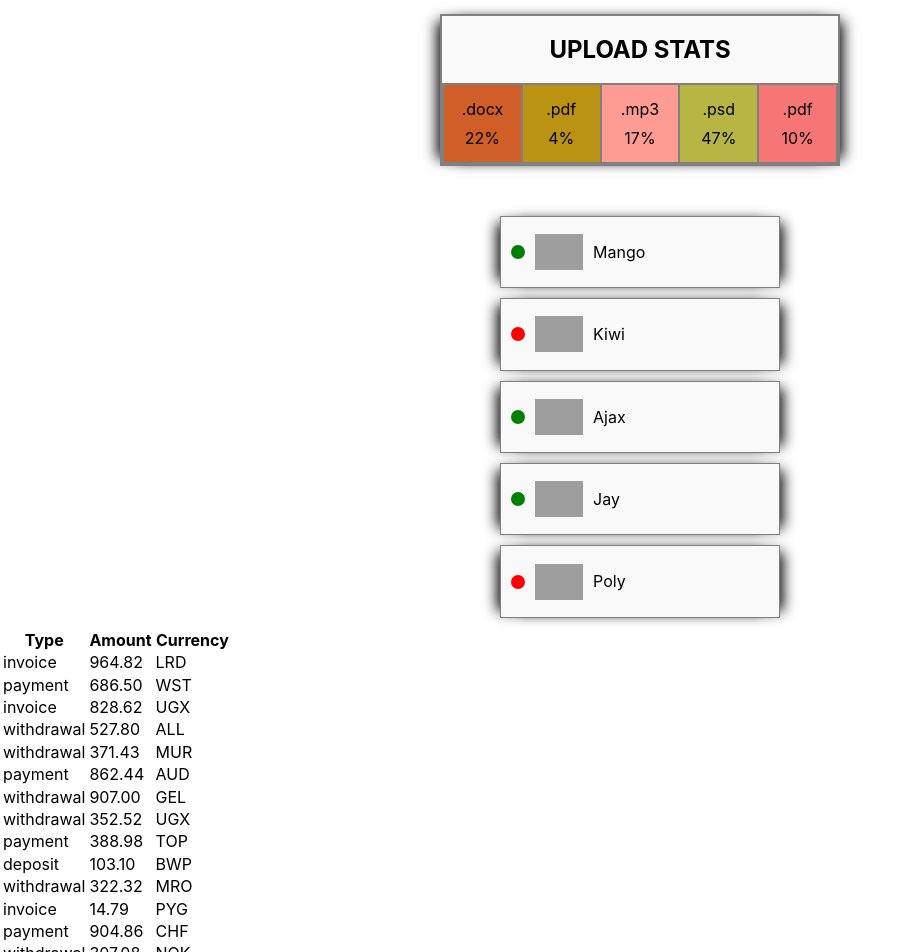
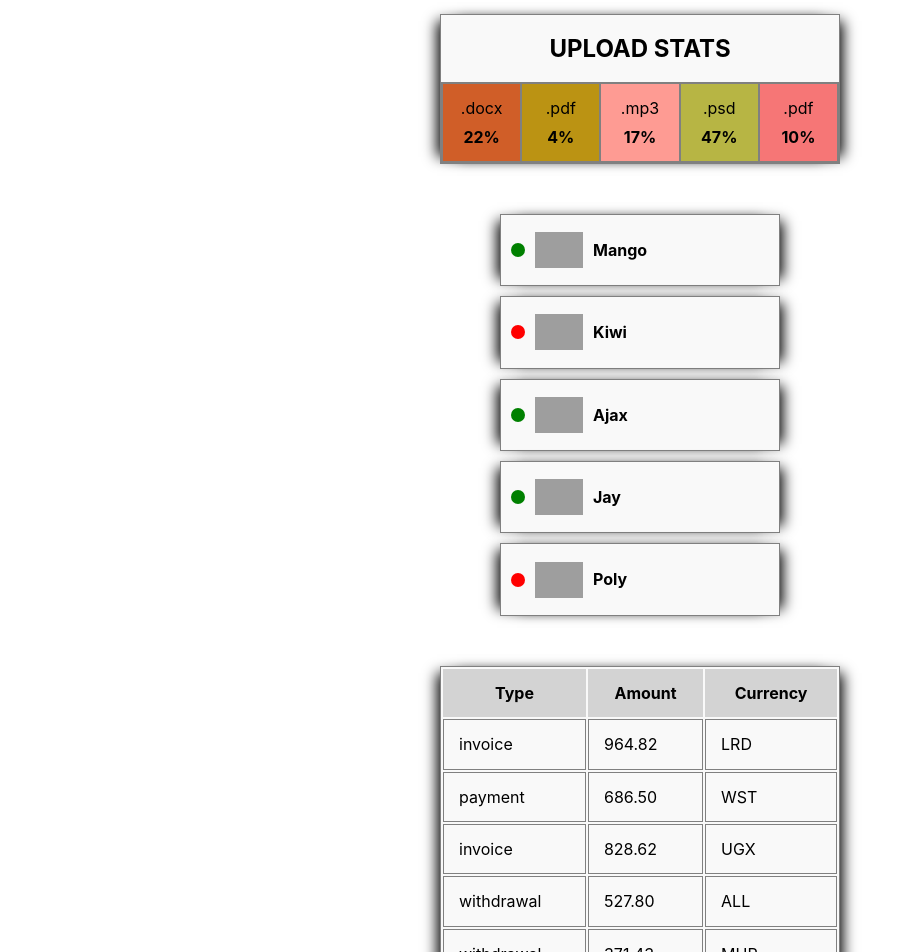
Before and after one commit to Y0less/goit-react-hw-01-components, a React (Create React App) app: page / in a window 1280 px wide. Shown: the part 480-1432 px from the top of the page, without its empty margins (0-914 px from the left). Built offline with nearby package versions, Linux system fonts and the light colour scheme; grey boxes are pictures that could not be loaded.

Commit message:
partial 4.03

```diff
--- a/src/components/FriendList/FriendList.jsx
+++ b/src/components/FriendList/FriendList.jsx
@@ -1,12 +1,17 @@
 import { FriendListItem } from 'components/FriendListItem/FriendListItem';
-import {FriendList} from './FriendList.styled'
+import { FriendList } from './FriendList.styled';
 
 export const FriendsList = props => {
   return (
-    <FriendList className="friend-list">
-      {props.friends.map(({ avatar, name, isOnline, id }) =>
-        <FriendListItem key={id} avatar={avatar} name={name} isOnline={isOnline}/>
-      )}
+    <FriendList>
+      {props.friends.map(({ avatar, name, isOnline, id }) => (
+        <FriendListItem
+          key={id}
+          avatar={avatar}
+          name={name}
+          isOnline={isOnline}
+        />
+      ))}
     </FriendList>
   );
 };
--- a/src/components/FriendListItem/FriendListItem.jsx
+++ b/src/components/FriendListItem/FriendListItem.jsx
@@ -1,11 +1,11 @@
-import { Status } from 'components/FriendListItem/FriendListItem.styled'
-import {Container} from 'components/FriendListItem/FriendListItem.styled'
+import { Name, Status } from 'components/FriendListItem/FriendListItem.styled';
+import { Container } from 'components/FriendListItem/FriendListItem.styled';
 export const FriendListItem = ({ avatar, name, isOnline }) => {
   return (
-    <Container className="item">
-      <Status $isonline={isOnline} className="status"></Status>
-      <img className="avatar" src={avatar} alt="User avatar" width="48" />
-      <p className="name">{name}</p>
+    <Container>
+      <Status $isonline={isOnline}></Status>
+      <img src={avatar} alt="User avatar" width="48" />
+      <Name>{name}</Name>
     </Container>
   );
 };
--- a/src/components/FriendListItem/FriendListItem.styled.js
+++ b/src/components/FriendListItem/FriendListItem.styled.js
@@ -7,7 +7,7 @@ export const Container = styled.li`
   gap: 10px;
   padding: 10px;
   margin: 10px;
-  border: 1px solid gray;
+  border: ${props => props.theme.border};
   background-color: ${props => props.theme.colors.cardColor};
   box-shadow: ${props => props.theme.shadow};
 `;
@@ -18,3 +18,7 @@ export const Status = styled.span`
   border-radius: 50%;
   background-color: ${props => (props.$isonline ? 'green' : 'red')};
 `;
+
+export const Name = styled.p`
+  font-weight: bold;
+`;
--- a/src/components/Profile/Profile.styled.js
+++ b/src/components/Profile/Profile.styled.js
@@ -6,7 +6,7 @@ export const ProfileWrap = styled.div`
   margin-left: auto;
   margin-right: auto;
   width: 300px;
-  border: 1px solid gray;
+  border: ${props => props.theme.border};
   border-radius: ${props => props.theme.radius.borderRadius};
   background-color: ${props => props.theme.colors.cardColor};
   box-shadow: ${props => props.theme.shadow};
--- a/src/components/Statistics/Statistics.jsx
+++ b/src/components/Statistics/Statistics.jsx
@@ -1,16 +1,22 @@
-import { List, ListItem, Section, StatItem } from './Statistics.styled';
+import {
+  List,
+  ListItem,
+  Section,
+  StatItem,
+  Percentage,
+} from './Statistics.styled';
 import { getRandomHexColor } from 'Utils/randomColor';
 
 export const Statistics = ({ title, stats }) => {
   return (
-    <Section className="statistics">
-      {title && <h2 className="title">{title}</h2>}
-      <List className="stat-list">
+    <Section>
+      {title && <h2>{title}</h2>}
+      <List>
         {stats.map(({ id, label, percentage }) => {
           return (
-            <ListItem key={id} className="item" color={getRandomHexColor()}>
-              <StatItem className="label">{label}</StatItem>
-              <StatItem className="percentage">{percentage}%</StatItem>
+            <ListItem key={id} color={getRandomHexColor()}>
+              <StatItem>{label}</StatItem>
+              <Percentage>{percentage}%</Percentage>
             </ListItem>
           );
         })}
--- a/src/components/Statistics/Statistics.styled.js
+++ b/src/components/Statistics/Statistics.styled.js
@@ -7,7 +7,7 @@ export const Section = styled.section`
   margin-left: auto;
   text-align: center;
   width: 400px;
-  border: 2px solid gray;
+  border: ${props => props.theme.border};
   text-transform: uppercase;
   background-color: ${props => props.theme.colors.cardColor};
   box-shadow: ${props => props.theme.shadow};
@@ -31,3 +31,8 @@ export const ListItem = styled.li`
 export const StatItem = styled.span`
   margin: 5px;
 `;
+
+export const Percentage = styled.span`
+  margin: 5px;
+  font-weight: bold;
+`;
--- a/src/components/TransactionHistory/TransactionHistory.jsx
+++ b/src/components/TransactionHistory/TransactionHistory.jsx
@@ -1,22 +1,24 @@
+import { Table, TableData, TableHead } from './TransactionHistory.styled';
+
 export const TransactionHistory = props => {
-console.log('props :>> ', props);
   return (
-<table className="transaction-history">
+    <Table className="transaction-history">
       <thead>
         <tr>
-            <th>Type</th>
-            <th>Amount</th>
-            <th>Currency</th>
+          <TableHead>Type</TableHead>
+          <TableHead>Amount</TableHead>
+          <TableHead>Currency</TableHead>
         </tr>
       </thead>
       <tbody>
-        {props.items.map(({id, type, amount, currency}) =>
+        {props.items.map(({ id, type, amount, currency }) => (
           <tr key={id}>
-            <td>{type}</td>
-            <td>{amount}</td>
-            <td>{currency}</td>
-        </tr>)}
+            <TableData>{type}</TableData>
+            <TableData>{amount}</TableData>
+            <TableData>{currency}</TableData>
+          </tr>
+        ))}
       </tbody>
-</table>
-)
-}
+    </Table>
+  );
+};
--- a/src/components/TransactionHistory/TransactionHistory.styled.js
+++ b/src/components/TransactionHistory/TransactionHistory.styled.js
@@ -1 +1,23 @@
 import styled from 'styled-components';
+
+export const Table = styled.table`
+  margin-top: 50px;
+  margin-right: auto;
+  margin-left: auto;
+
+  width: 400px;
+
+  border: ${props => props.theme.border};
+  background-color: ${props => props.theme.colors.cardColor};
+  box-shadow: ${props => props.theme.shadow};
+`;
+
+export const TableHead = styled.th`
+  padding: 15px;
+  background-color: lightgray;
+`;
+
+export const TableData = styled.td`
+  padding: 15px;
+  border: ${props => props.theme.border};
+`;
--- a/src/index.js
+++ b/src/index.js
@@ -12,6 +12,7 @@ const theme = {
   radius: {
     borderRadius: '6px',
   },
+  border: '1px solid gray',
   shadow:
     '-10px 0px 13px -7px #000000, 10px 0px 13px -7px #000000, 5px 5px 15px 5px rgba(0,0,0,0);',
 };
```
Also changed, not shown: src/components/App.jsx (+13 -2 lines). Lines whose indentation alone changed are shown as unchanged.
